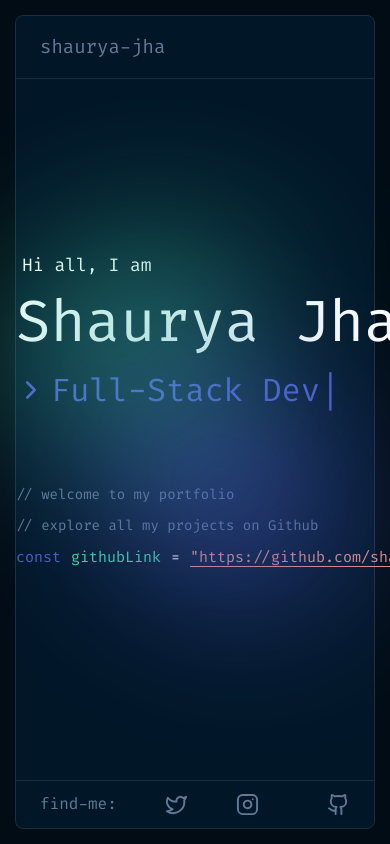
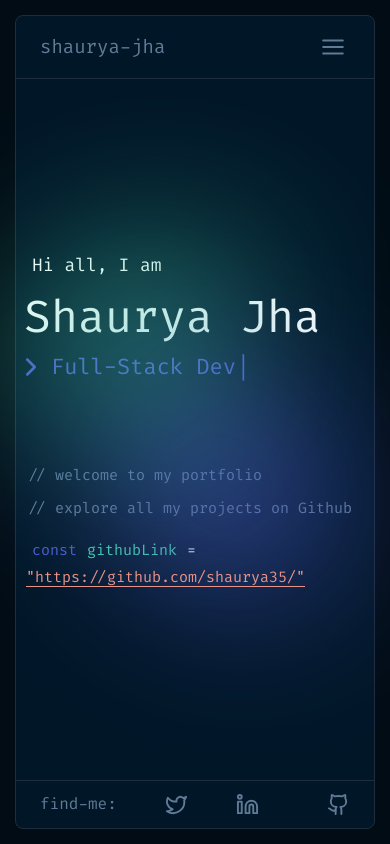
Before and after one commit to shaurya35/shauryacodes.me, a Next.js app: page / in a window 390 px wide. Built offline with nearby package versions, Linux system fonts and the light colour scheme.

Commit message:
Add dropdown for smaller devices

```diff
--- a/src/app/page.js
+++ b/src/app/page.js
@@ -10,15 +10,15 @@ export default function Home() {
       <div className="css-blurry-gradient-green"></div>
       <div className="h-[355px]">
         <div className="h-[194px] flex flex-col justify-start">
-          <div className="text-[18px] text-white-custom pl-[6px]">
+          <div className="text-[18px] text-white-custom pb-1 lg:pb-0 pl-4 lg:pl-[6px]">
             Hi all, I am
           </div>
-          <div className="text-[58px] text-white-custom">Shaurya Jha</div>
-          <div className="text-[32px] flex">
+          <div className="text-[45px] lg:text-[58px] pl-2 lg:pl-0 text-white-custom">Shaurya Jha</div>
+          <div className="text-[22px] lg:text-[32px] flex">
             <div className="flex justify-center items-center text-blue-custom">
               <RightIcon />
             </div>
-            <div className="text-blue-custom pl-[5px] w-[30rem]">
+            <div className="text-blue-custom pl-[5px] w-full lg:w-[30rem]">
               <Typewriter
                 options={{
                   strings: [
@@ -35,19 +35,19 @@ export default function Home() {
           </div>
         </div>
         <div className="h-[161px] flex flex-col justify-center">
-          <div className="pb-[10px] text-[14px]">
+          <div className="pb-[10px] pl-3 lg:pl-0 text-[15px] lg:text-[14px]">
             {"// welcome to my portfolio"}
           </div>
-          <div className="pb-[10px] text-[14px]">
+          <div className="pb-[20px] lg:pb-[10px] pl-3 lg:pl-0 text-[15px] lg:text-[14px]">
             {"// explore all my projects on Github"}
           </div>
-          <div className="flex">
-            <div className="text-blue-custom text-[15px]">const</div>
-            <div className="text-green-custom text-[15px] pl-[10px]">
+          <div className="flex flex-wrap">
+            <div className="text-blue-custom pl-4 lg:pl-0 text-[15px]">const</div>
+            <div className="text-green-custom text-[15px] pl-[10px] pb-1 lg:pb-0">
               githubLink
             </div>
             <div className="text-white-custom text-[15px] pl-[10px]">=</div>
-            <div className="text-red-custom text-[15px] pl-[10px]">
+            <div className="text-red-custom text-[15px] pl-[10px] z-30">
               <a
                 href="https://github.com/shaurya35/"
                 target="_blank"
@@ -59,7 +59,7 @@ export default function Home() {
           </div>
         </div>
       </div>
-      <div>right</div>
+      <div className="hidden lg:block">right</div>
     </main>
   );
 }
--- a/src/components/Footer.jsx
+++ b/src/components/Footer.jsx
@@ -1,8 +1,9 @@
 "use client";
-import React, { useEffect } from "react";
+import React from "react";
 import Twitter from "./ui/Twitter";
 import Instagram from "./ui/Instagram";
 import Github from "./ui/Github";
+import Linkedin from "./ui/Linkedin";
 
 const Footer = () => {
   const handleTwitterRedirecting = () => {
@@ -11,6 +12,10 @@ const Footer = () => {
 
   const handleInstagramRedirecting = () => {
     window.open("https://www.instagram.com/_shaurya35/", "_blank");
+  };
+
+  const handleLinkedinRedirecting = () => {
+    window.open("https://www.linkedin.com/in/shaurya--jha/", "_blank");
   };
 
   const handleGithubRedirecting = () => {
@@ -32,11 +37,19 @@ const Footer = () => {
           </button>
         </div>
         <div
-          className="pr-6 pl-6 lg:border-white lg:border-r h-full flex items-center cursor-pointer hover:text-white-custom"
+          className="pr-6 pl-6 lg:border-white lg:border-r h-full lg:flex items-center cursor-pointer hover:text-white-custom hidden "
           onClick={handleInstagramRedirecting}
         >
           <button>
             <Instagram />
+          </button>
+        </div>
+        <div
+          className="pr-6 pl-6 lg:border-white lg:border-r h-full flex items-center cursor-pointer hover:text-white-custom"
+          onClick={handleLinkedinRedirecting}
+        >
+          <button>
+            <Linkedin />
           </button>
         </div>
       </div>
--- a/src/components/GithubCorner.jsx
+++ b/src/components/GithubCorner.jsx
@@ -3,7 +3,7 @@ import React from "react";
 const GithubCorner = () => {
   return (
     <>
-      <a href="">
+      <a href="https://github.com/shaurya35/shaurya35.github.io" target="_blank">
         <div
           className="fixed top-0 right-0 w-[80px] h-[80px] hidden lg:block"
           style={{
--- a/src/components/Header.jsx
+++ b/src/components/Header.jsx
@@ -1,6 +1,7 @@
 "use client";
 import React, { useState, useEffect } from "react";
 import { useRouter } from "next/navigation";
+import AlignJustify from "@/components/ui/AlignJustify";
 
 const Header = () => {
   const router = useRouter();
@@ -37,7 +38,7 @@ const Header = () => {
     <header className="h-[64px] lg:h-[50px] border-white border-b font-fira-code text-[19px] lg:text-[16px] text-gray-custom flex justify-between">
       <div className="flex items-center h-full">
         <div
-          className="pr-48 pl-6 lg:border-white lg:border-r h-full flex items-center cursor-pointer hover:bg-black-400 hover:text-white-custom"
+          className="lg:pr-48 pl-6 lg:border-white lg:border-r h-full flex items-center cursor-pointer hover:bg-black-400 hover:text-white-custom"
           onClick={() => handleButtonClick("/", "_home")}
         >
           <button className={`w-full h-full`}>shaurya-jha</button>
@@ -83,6 +84,10 @@ const Header = () => {
         </div>
       </div>
 
+      <div className="lg:hidden flex justify-center items-center pr-7">
+        <AlignJustify />
+      </div>
+
       <div className="hidden lg:flex lg:border-white lg:border-l h-full items-center cursor-pointer hover:bg-black-400 hover:text-white-custom">
         <button
           className={`w-full h-full px-6 hover:text-white ${
--- /dev/null
+++ b/src/components/ui/AlignJustify.jsx
@@ -0,0 +1,9 @@
+import { AlignJustify } from 'lucide-react';
+
+const App = () => {
+  return (
+    <AlignJustify size={26}/>
+  );
+};
+
+export default App;
--- /dev/null
+++ b/src/components/ui/Linkedin.jsx
@@ -0,0 +1,9 @@
+import { Linkedin } from 'lucide-react';
+
+const App = () => {
+  return (
+    <Linkedin size={23}/>
+  );
+};
+
+export default App;
```
Also changed, not shown: 1 other file (tests, documents, lock files or other folders).
